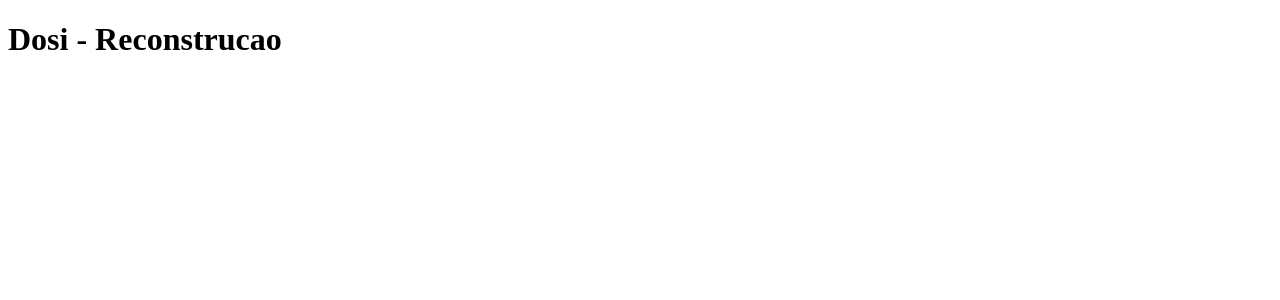
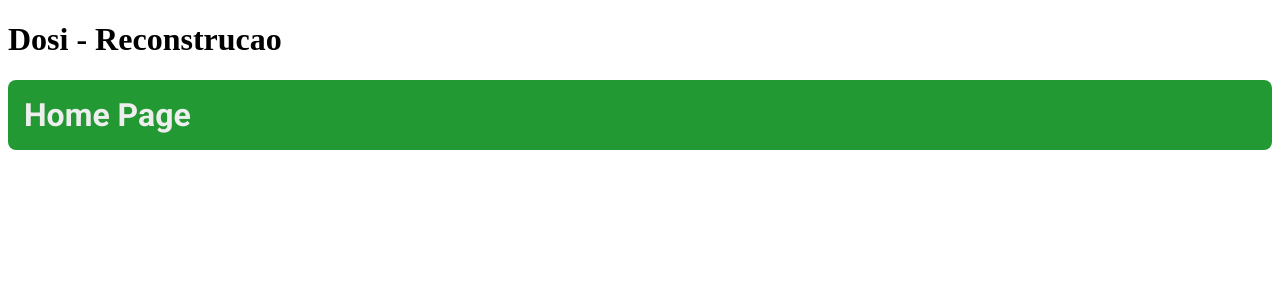
Before and after one commit to GilsonSantoss/vue-dosi, a Vue app: page / in a window 1280 px wide. Shown: the top 300 px of the page. Built offline with nearby package versions, Linux system fonts and the light colour scheme.

Commit message:
Add HomePage

```diff
--- a/src/App.vue
+++ b/src/App.vue
@@ -1,5 +1,16 @@
 <template>
   <div id="app">
     <h1>Dosi - Reconstrucao</h1>
+    <HomePage />
   </div>
 </template>
+
+<script>
+const Home = () => import('./pages/Home')
+
+export default {
+  components: {
+    HomePage: Home
+  }
+}
+</script>
--- /dev/null
+++ b/src/pages/Home/index.vue
@@ -0,0 +1,60 @@
+<template>
+  <transition name="fade" apper>
+    <div @click="classActive = !classActive" :class="{active: classActive}">
+      <h1>{{ title }}</h1>
+    </div>
+  </transition>
+</template>
+
+<script>
+export default {
+
+  data () {
+    return {
+      title: 'Home Page',
+      classActive: true
+    }
+  },
+  methods: {
+    tabClick () {
+      alert('Teste')
+    }
+  }
+
+}
+</script>
+
+<style lang="scss" scoped>
+  @import url('https://fonts.googleapis.com/css?family=Roboto:300,400,500,700&display=swap');
+
+  div {
+    background:#333;
+    user-select: none;
+    border-radius:8px;
+    box-sizing: border-box;
+    padding:16px;
+
+    h1{
+      margin:0;
+      padding:0;
+      font-family:'Roboto';
+      color:#EEE;
+    }
+  }
+
+  .active{
+    background:#229933;
+  }
+
+  // Animation tag to transition Vue
+  .fade-enter-active {
+    transition: all .3s ease;
+  }
+  .fade-leave-active {
+    transition: all .8s cubic-bezier(1.0, 0.5, 0.8, 1.0);
+  }
+  .fade-enter, .fade-leave-to{
+    transform: translateX(10px);
+    opacity: 0;
+  }
+</style>
```
